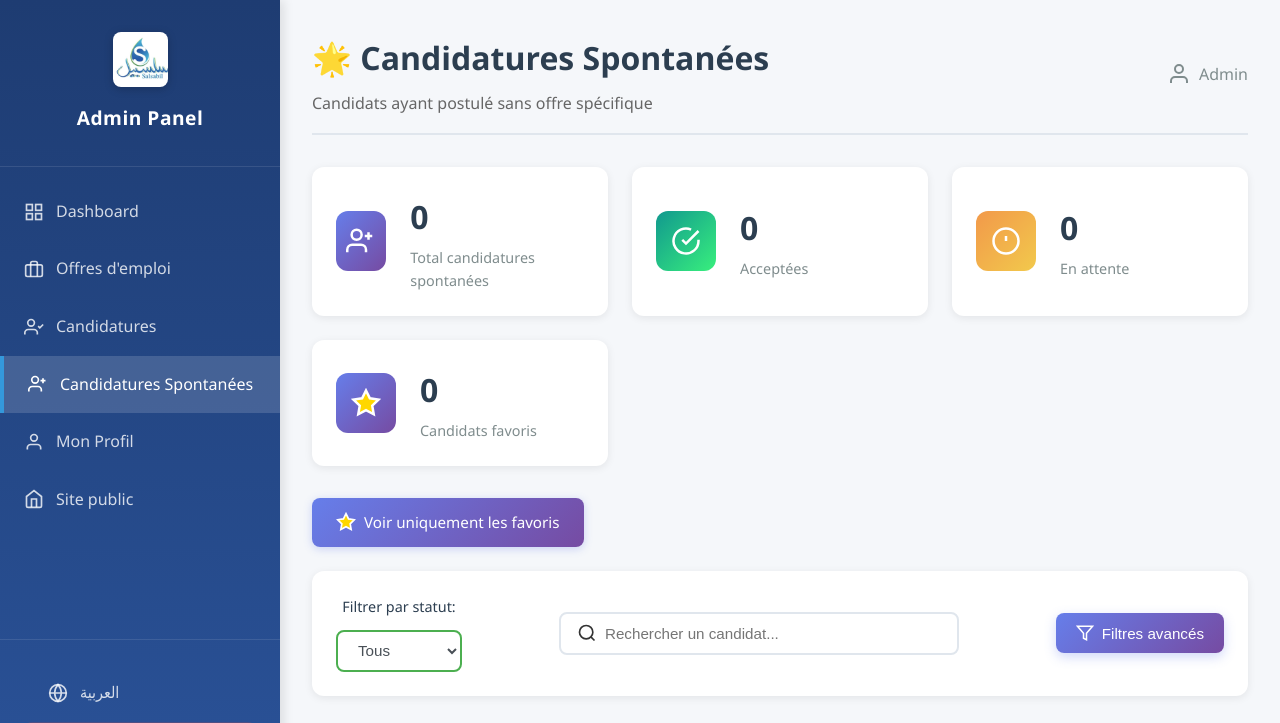
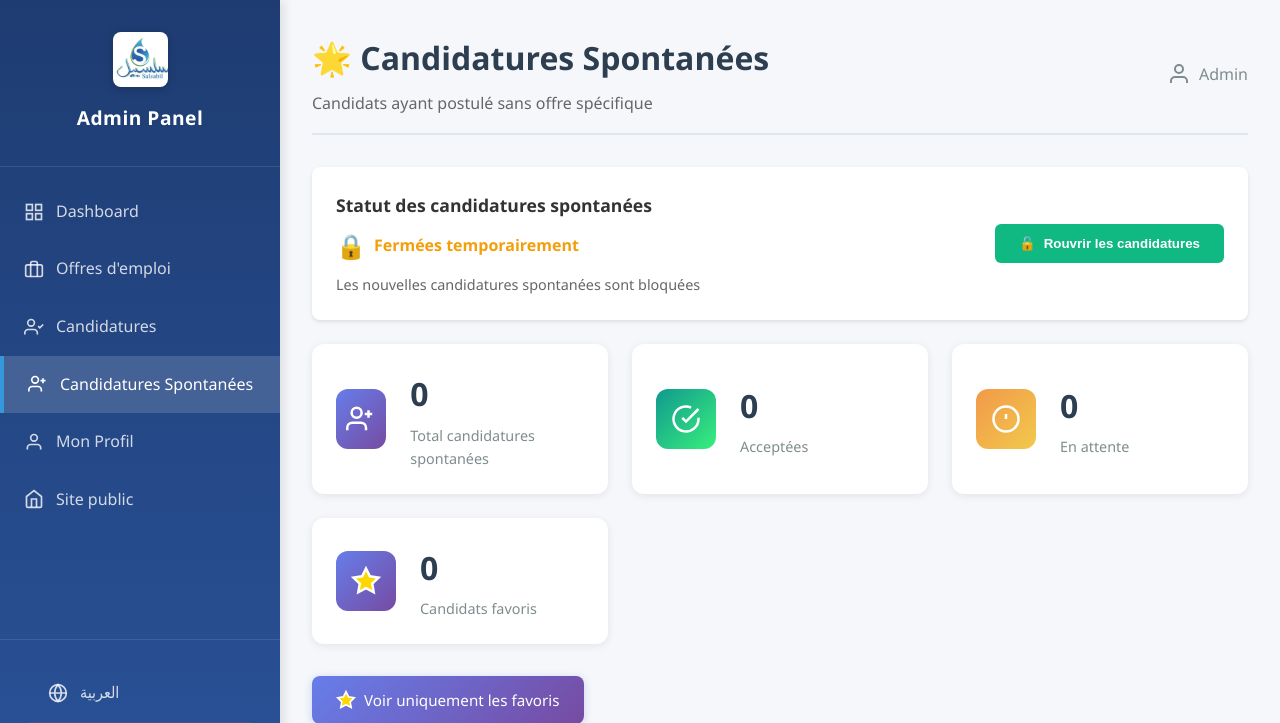
Before and after one commit to MyCanteen-IIUM/salsabil, a Flask app: template templates/admin/spontaneous_applications.html in a window 1280 px wide. Shown: the top 723 px of the page. Run offline with Flask 3, Linux system fonts and the light colour scheme; the template is opened without the code that fills it, so the values that code supplies are empty; some libraries are stand-ins or nearby versions.

Commit message:
Add files via upload

```diff
--- a/templates/admin/spontaneous_applications.html
+++ b/templates/admin/spontaneous_applications.html
@@ -183,6 +183,82 @@
                     {% endif %}
                 </div>
             </div>
+
+            <!-- Spontaneous Applications Toggle Control -->
+            {% if not is_favorites_view %}
+            <div class="spontaneous-status-control" style="background: white; padding: 1.5rem; border-radius: 8px; margin-bottom: 1.5rem; box-shadow: 0 2px 4px rgba(0,0,0,0.1);">
+                <div style="display: flex; justify-content: space-between; align-items: center; gap: 1rem; flex-wrap: wrap;">
+                    <div>
+                        <h3 style="margin: 0 0 0.5rem 0; font-size: 1.1rem;">
+                            {% if lang == 'ar' %}
+                                حالة الطلبات العفوية
+                            {% else %}
+                                Statut des candidatures spontanées
+                            {% endif %}
+                        </h3>
+                        {% if spontaneous_open %}
+                            <div style="display: flex; align-items: center; gap: 0.5rem; color: #10b981;">
+                                <span style="font-size: 1.5rem;">🔓</span>
+                                <strong>
+                                    {% if lang == 'ar' %}
+                                        مفتوحة للجمهور
+                                    {% else %}
+                                        Ouvertes au public
+                                    {% endif %}
+                                </strong>
+                            </div>
+                            <p style="margin: 0.5rem 0 0 0; color: #666; font-size: 0.9rem;">
+                                {% if lang == 'ar' %}
+                                    يمكن للمرشحين تقديم طلبات عفوية
+                                {% else %}
+                                    Les candidats peuvent soumettre des candidatures spontanées
+                                {% endif %}
+                            </p>
+                        {% else %}
+                            <div style="display: flex; align-items: center; gap: 0.5rem; color: #f59e0b;">
+                                <span style="font-size: 1.5rem;">🔒</span>
+                                <strong>
+                                    {% if lang == 'ar' %}
+                                        مغلقة مؤقتاً
+                                    {% else %}
+                                        Fermées temporairement
+                                    {% endif %}
+                                </strong>
+                            </div>
+                            <p style="margin: 0.5rem 0 0 0; color: #666; font-size: 0.9rem;">
+                                {% if lang == 'ar' %}
+                                    لا يمكن تقديم طلبات عفوية جديدة
+                                {% else %}
+                                    Les nouvelles candidatures spontanées sont bloquées
+                                {% endif %}
+                            </p>
+                        {% endif %}
+                    </div>
+
+                    <form method="POST" action="{{ url_for('admin_toggle_spontaneous') }}" style="margin: 0;">
+                        {% if spontaneous_open %}
+                            <button type="submit" class="btn" style="background: #f59e0b; color: white; border: none; padding: 0.75rem 1.5rem; border-radius: 6px; cursor: pointer; font-weight: 600; display: flex; align-items: center; gap: 0.5rem; transition: all 0.3s;">
+                                <span>🔒</span>
+                                {% if lang == 'ar' %}
+                                    إغلاق مؤقتاً
+                                {% else %}
+                                    Fermer temporairement
+                                {% endif %}
+                            </button>
+                        {% else %}
+                            <button type="submit" class="btn" style="background: #10b981; color: white; border: none; padding: 0.75rem 1.5rem; border-radius: 6px; cursor: pointer; font-weight: 600; display: flex; align-items: center; gap: 0.5rem; transition: all 0.3s;">
+                                <span>🔓</span>
+                                {% if lang == 'ar' %}
+                                    إعادة فتح الطلبات
+                                {% else %}
+                                    Rouvrir les candidatures
+                                {% endif %}
+                            </button>
+                        {% endif %}
+                    </form>
+                </div>
+            </div>
+            {% endif %}
 
             <!-- Stats Cards -->
             <div class="stats-grid">
```
